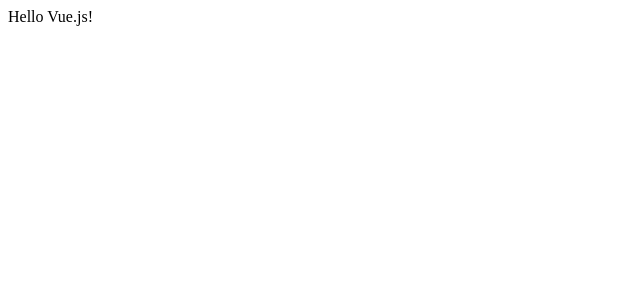
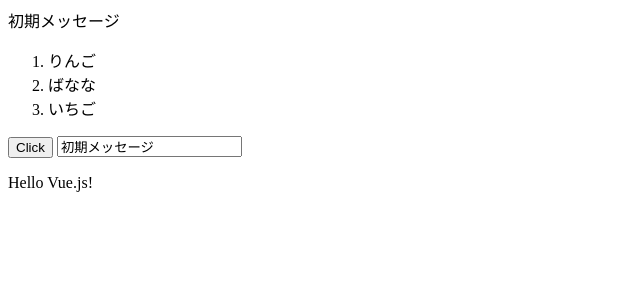
Before and after one commit to ryamakuchi/vue-cat-book, a Vue app: page / in a window 1280 px wide. Shown: the top 300 px of the page, without its empty margins (0-640 px from the left). Built offline with nearby package versions, Linux system fonts and the light colour scheme.

Commit message:
条件分岐のところ

```diff
--- a/index.html
+++ b/index.html
@@ -8,6 +8,13 @@
   <body>
     <div id="app">
       {{ message }}
+      <ol>
+        <li v-for="item in list"> {{ item }} </li>
+      </ol>
+      <button v-on:click="handleClick">Click</button>
+      <input v-model="message">
+      <p v-if="show">Hello Vue.js!</p>
+
     </div>
     <!-- built files will be auto injected -->
   </body>
--- a/src/main.js
+++ b/src/main.js
@@ -8,6 +8,13 @@
 new Vue({
   el: '#app',
   data: {
-    message: 'Hello Vue.js!'
+    message: '初期メッセージ',
+    list: ['りんご', 'ばなな', 'いちご'],
+    show: true
+  },
+  methods: {
+    handleClick: function (event) {
+      alert(event.target)
+    }
   }
 })
```
